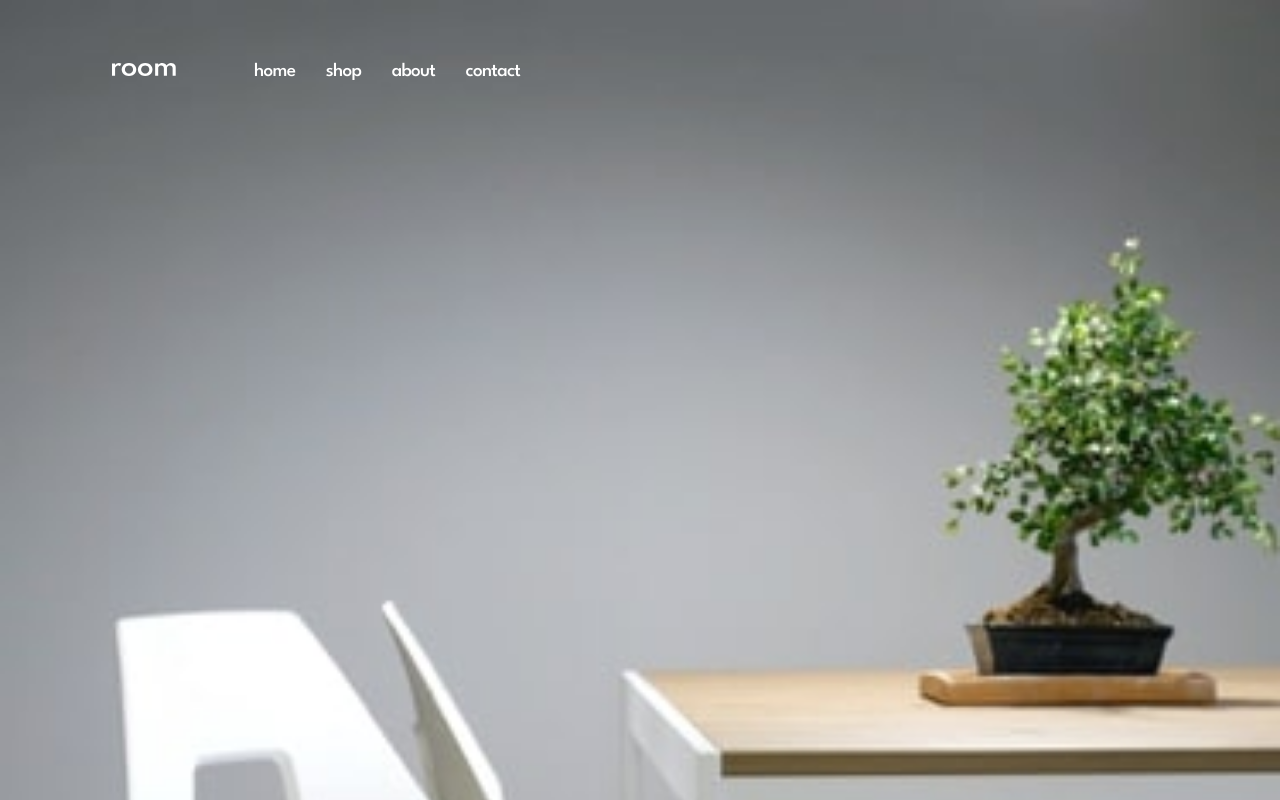
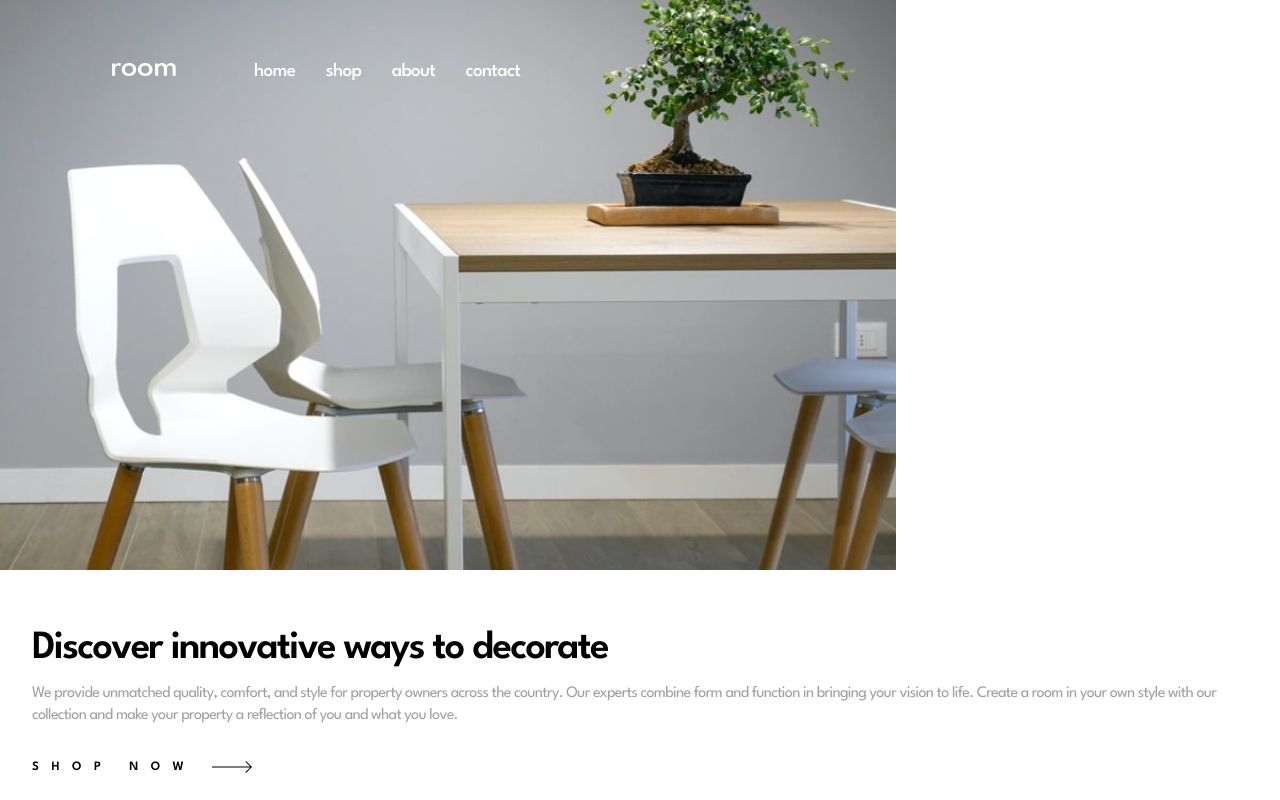
Before and after one commit to nkweku66/ecommerce_homepage, a React (Vite) app: page / in a window 1280 px wide. Shown: the top 800 px of the page. Built offline with nearby package versions, Linux system fonts and the light colour scheme; the HTML template or start-up script is replaced by a standard one.

Commit message:
Add responsiveness to hero section

```diff
--- a/src/components/hero/HeroSection.styles.ts
+++ b/src/components/hero/HeroSection.styles.ts
@@ -3,7 +3,8 @@ import styled from 'styled-components'
 const HeroContainer = styled.section`
     position: relative;
 
-    @media (1439px <= width <= 1440px) {
+
+    @media only screen and (min-width: 1025px) and (max-width: 1440px) {
         display: none;
     }
 `
@@ -13,8 +14,9 @@ const HeroWrapper = styled.div`
 const HeroDesktop = styled.section`
     display: none;
 
-    @media (1439px <= width <= 1440px) {
-        width: 52.5em;
+    @media only screen and (min-width: 1025px) and (max-width: 1440px) {
+        display: flex;
+        width: 70%;
     }
 `
 const HeroImage = styled.img`
```
